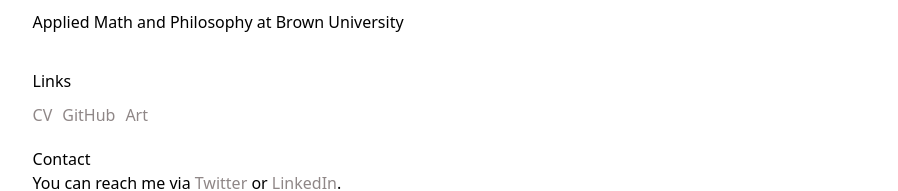
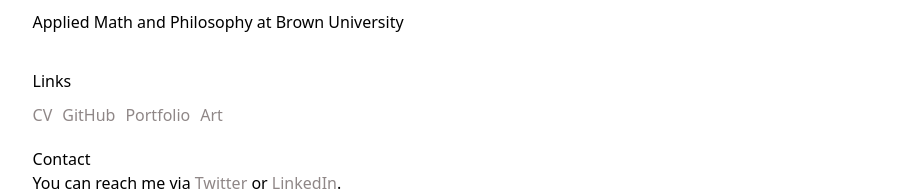
Before and after one commit to Jungyoonlim/new-website, a Next.js app in the folder portfolio/: page / in a window 1280 px wide. Shown: the part 471-662 px from the top of the page, without its empty margins (377-1275 px from the left). Built offline with nearby package versions, Linux system fonts and the light colour scheme; a web font is replaced by a local one.

Commit message:
portfolio

```diff
--- a/portfolio/app/page.tsx
+++ b/portfolio/app/page.tsx
@@ -2,7 +2,7 @@
 
 import { motion } from "framer-motion";
 import { ThemeToggle } from '@/components/providers/theme-toggle'
-
+import Link from "next/link";
 
 export default function Home() {
   return (
@@ -35,11 +35,19 @@
         </div>
 
         <div className="section">
+
+        </div>
+
+        <div className="section">
           <div className="links-title">Links</div>
           <div className="section-content">
             <ul className="links-list">
               <li><a href="https://read.cv/jungyoonlim">CV</a></li>
               <li><a href="https://github.com/Jungyoonlim">GitHub</a></li>
+              <li>
+                <Link
+                  href="/portfolio"
+                >Portfolio</Link></li>
               <li><a href="https://jungyoonlim-fineart.vercel.app/">Art</a></li>
             </ul>
           </div>
```
